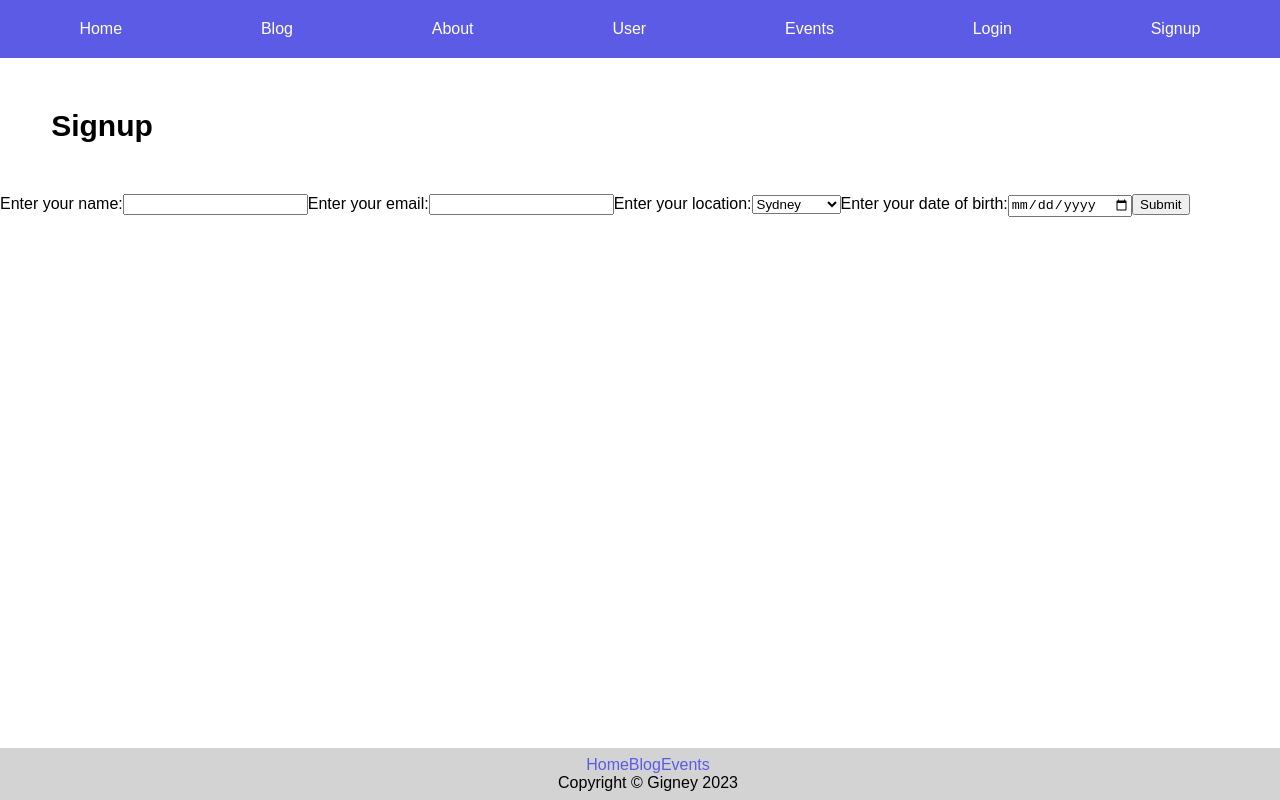
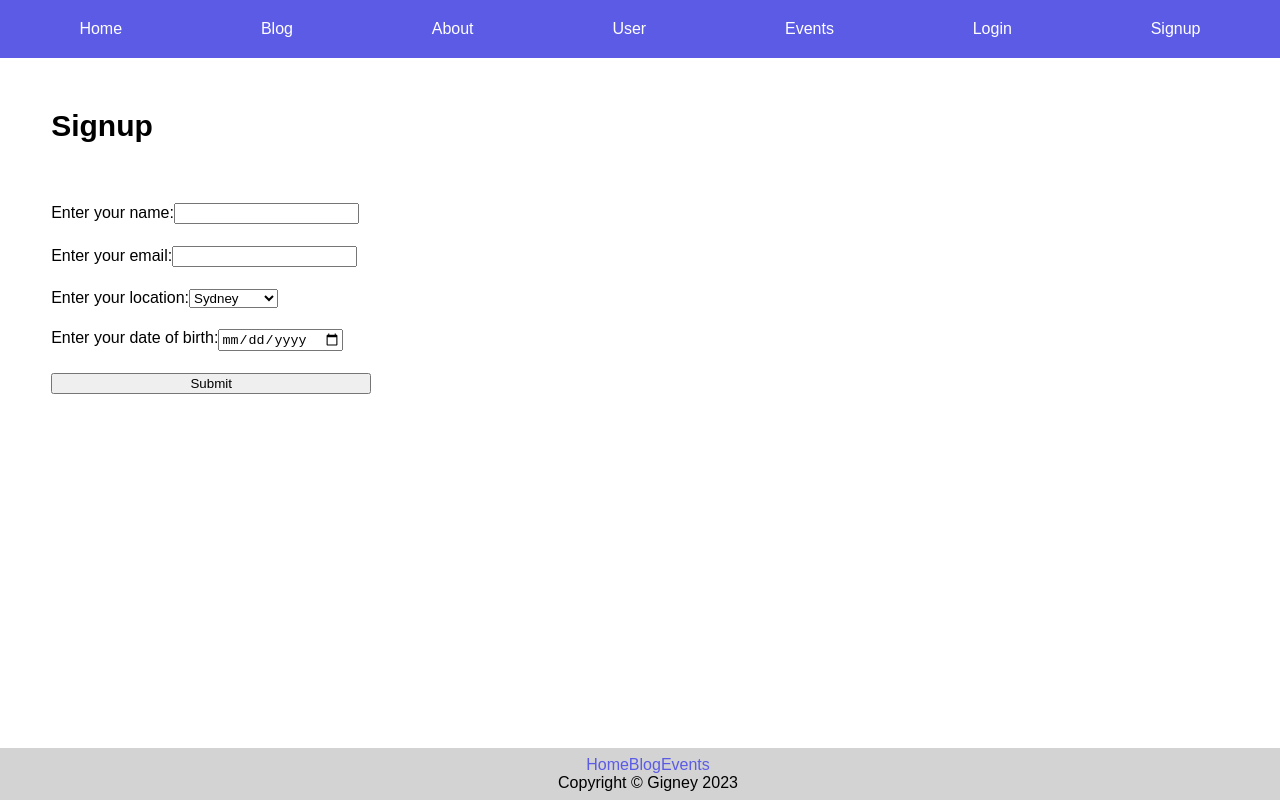
Before and after one commit to GRDE3024-DIG33-DigEx-Major-Project-2/frontendA3, a React (Create React App) app: page /signup in a window 1280 px wide. Built offline with nearby package versions, Linux system fonts and the light colour scheme.

Commit message:
quick SCSS fix

```diff
--- a/src/static/style.css
+++ b/src/static/style.css
@@ -45,7 +45,7 @@ a {
 }
 
 /* SIGNUP PAGE */
-.login-form {
+.signup-form {
   display: flex;
   flex-direction: column;
   justify-content: space-around;
@@ -107,4 +107,6 @@ footer a {
   color: #ffffff;
   padding: 2%;
   border-radius: 3px;
-}/*# sourceMappingURL=style.css.map */
+}
+
+/*# sourceMappingURL=style.css.map */
--- a/src/static/style.scss
+++ b/src/static/style.scss
@@ -63,7 +63,7 @@ a {
 }
 
 /* SIGNUP PAGE */
-.login-form{
+.signup-form{
     @include flex-column(space-around, left);
     gap: 2%;
     height: 13em;
```
Also changed, not shown: 1 other file (tests, documents, lock files or other folders).
